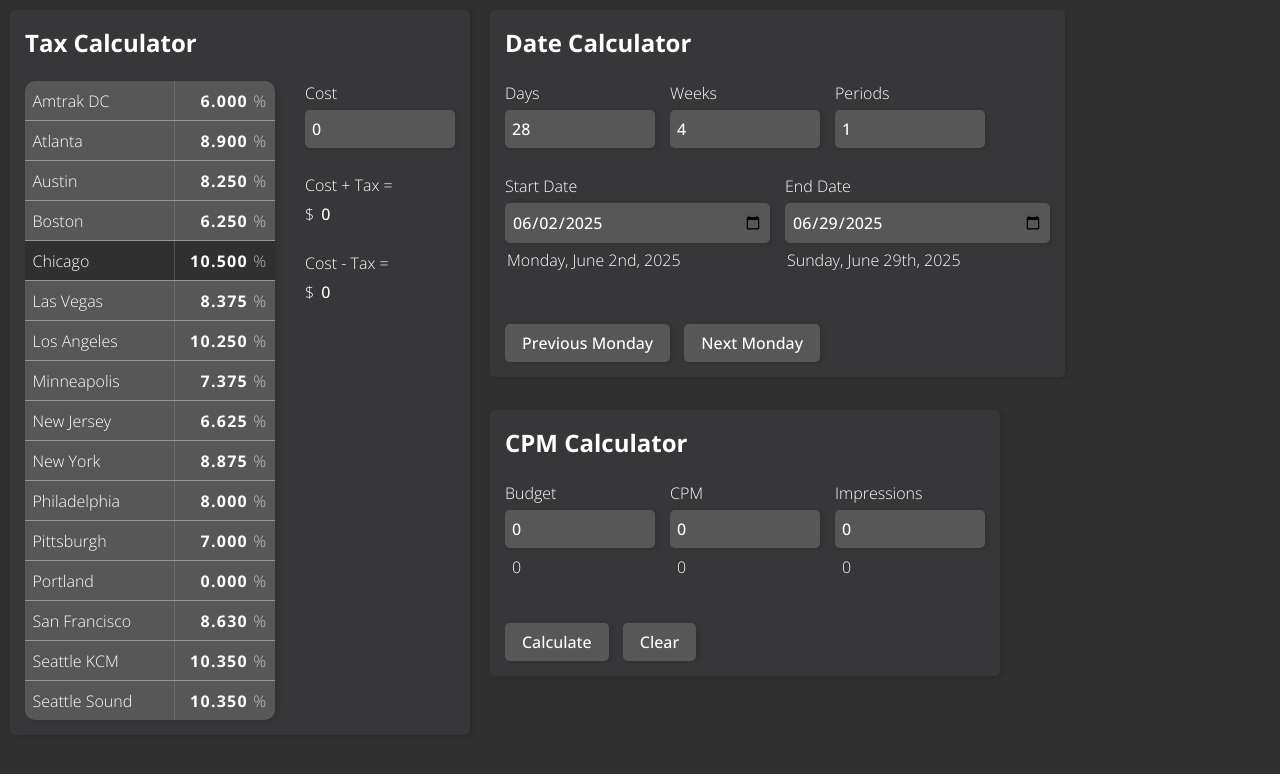
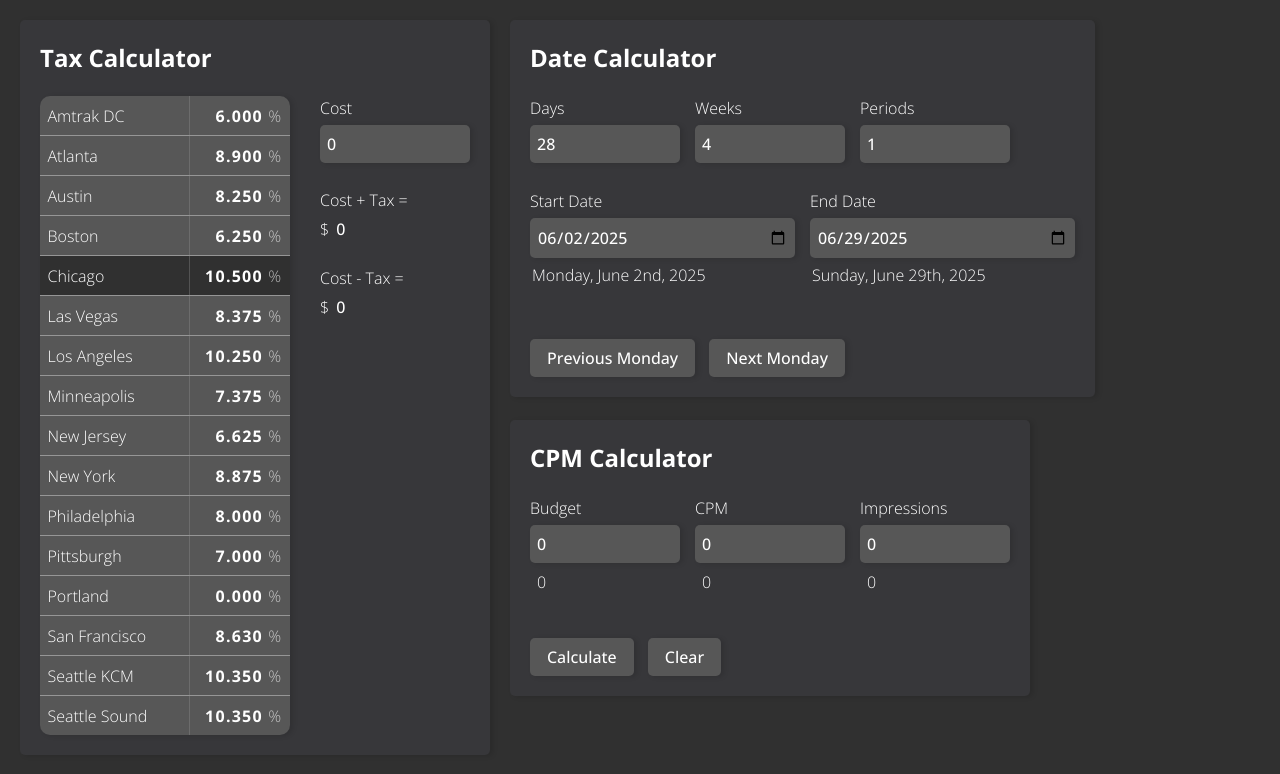
Before and after one commit to jmdelong7/coordinator-tools, a website built with webpack: page src/index.html in a window 1280 px wide. Built offline with nearby package versions, Linux system fonts and the light colour scheme.

Commit message:
Layout styling

```diff
--- a/src/styles/cpm-calculator.css
+++ b/src/styles/cpm-calculator.css
@@ -27,8 +27,9 @@
 */
 
 .cpm-calculator {
-  margin: 10px;
-  padding: 15px;
+  margin-left: 20px;
+  margin-top: 20px;
+  padding: 20px;
   width: fit-content;
   height: fit-content;
   background-color: var(--color-surface-dark);
--- a/src/styles/date-calculator.css
+++ b/src/styles/date-calculator.css
@@ -27,8 +27,9 @@
 */
 
 .date-calculator {
-  margin: 10px;
-  padding: 15px;
+  margin-top: 20px;
+  margin-left: 20px;
+  padding: 20px;
   width: fit-content;
   height: fit-content;
   background-color: var(--color-surface-dark);
--- a/src/styles/tax-calculator.css
+++ b/src/styles/tax-calculator.css
@@ -27,8 +27,9 @@
 */
 
 .tax-calculator {
-  margin: 10px;
-  padding: 15px;
+  margin-top: 20px;
+  margin-left: 20px;
+  padding: 20px;
   width: fit-content;
   height: fit-content;
   background-color: var(--color-surface-dark);
```
